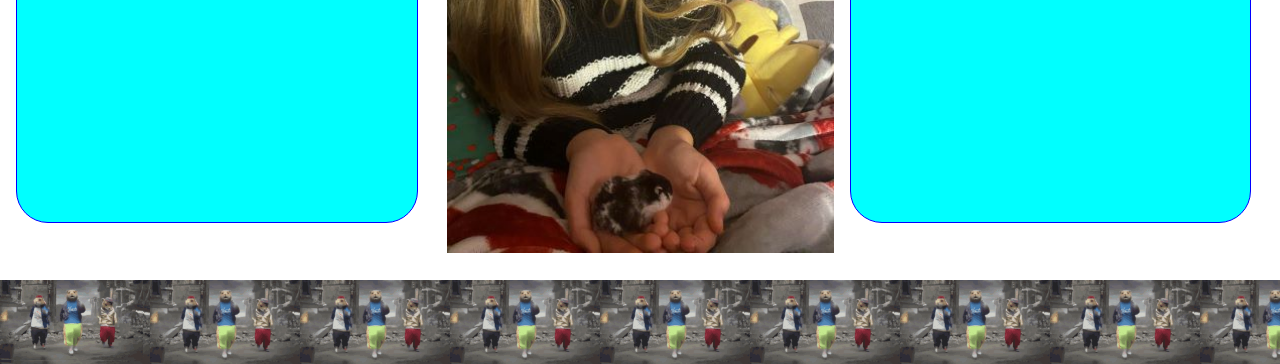
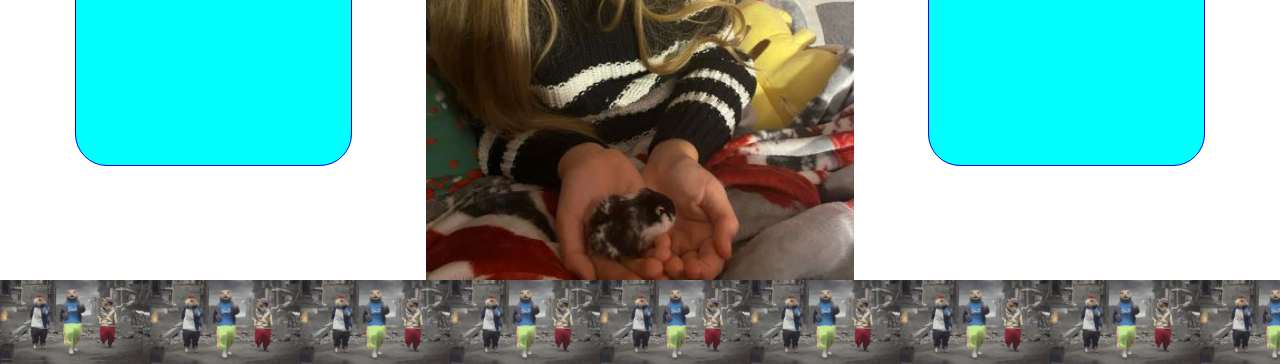
Before and after one commit to ToeCrow/examen-bootcamp, a plain HTML site: page index.html in a window 1280 px wide. Shown: the part 436-800 px from the top of the page. Drawn offline with Linux system fonts and the light colour scheme.

Commit message:
Så när jag kommer med hem utan att förstöra den mer

```diff
--- a/index.html
+++ b/index.html
@@ -26,7 +26,7 @@
  </header>
 
  <button class="left-button">
-  <a href="">Tryck här för att se gulliga bilder</a>
+  <a href="bilder.html">Tryck här för att se gulliga bilder</a>
   </button>
 
  <main id="main-content" class="main-start">
--- a/styles.css
+++ b/styles.css
@@ -22,10 +22,15 @@ a:focus {
 body {
  margin: 0;
  padding: 0;
- display: flex;
+ display: grid;
  flex-direction: column;
- /* align-items: center; */
  height: 100vh;
+ grid-template-areas:
+ "header"
+ "left-button"
+ "main"
+ "right-button"
+ "footer";
 }
 
 /* header */
@@ -34,7 +39,7 @@ header {
  color: yellow;
  top: 0;
  padding: 1rem 1rem .25rem 1rem;
- /* width: 100vw; */
+ grid-area: header;
 }
 
 .oreo-h1 {
@@ -70,7 +75,26 @@ nav ul li a {
 }
 
 main {
- align-self: center;
+ grid-area: main;
+
+}
+
+.hero {
+ display: flex;
+
+}
+
+.hero img {
+ justify-self: center;
+
+}
+
+.left-button {
+ grid-area: left-button;
+}
+
+.right-button {
+ grid-area: right-button;
 }
 
 .left-button,
@@ -113,10 +137,6 @@ html {
  font-size: 12px;
 }
 
-.hero img {
- height: 100%;
-}
-
 body {
  display: grid;
  grid-template-areas:
@@ -135,32 +155,28 @@ header{
   grid-area: main;
  }
 
+ #hero img {
+  height: 100%;
+  object-fit: contain;
+ }
+
 .left-button,
 .right-button {
- height: 80%;
+ height: 40%;
  width: 90%;
- grid-area: left-button;
- /* border: 1px solid blue;
- background-color: aqua;
- font-size: clamp(1rem, 2vw + 1rem, 2rem);
- border-radius: 2rem;
- margin: 1rem; */
+ align-self: center;
+ justify-self: center;
 }
 
 
-/* .left-button {
+.left-button {
  grid-area: left-button;
 }
 
 .right-button {
  grid-area: right-button;
-} */
+}
 
-
-.right-button {
- position: relative;
- top: 20rem;
-}
 
 footer {
  position: relative;
@@ -179,7 +195,7 @@ footer {
  }
 
 #hem {
- height: 100vh;
+ /* height: 100vh; */
  display: grid;
  grid-template-rows: auto 1fr auto; /* Header, main, footer */
  grid-template-columns: 1fr auto 1fr;
@@ -193,37 +209,38 @@ header{
  grid-area: header;
  }
 
-
-
 /* Main */
 .main-start {
  grid-area: main;
- display: grid;
- grid-template-columns: 1fr auto 1fr;
  align-items: center;
  justify-items: center;
+ height: 100%;
 }
 
 #hero img {
+ max-width: 100%; /* Använd max bredd för att passa i layouten */
  height: 100%;
+ margin: 0 auto;
+ object-fit: contain;
 }
 
 #hero {
  padding: 0;
  margin:0;
  height: 100%;
- grid-column: 2;
 }
 
 .left-button,
 .right-button {
- height: 80%;
- width: 90%;
+ height: 60%;
+ width: 65%;
  border: 1px solid blue;
  background-color: aqua;
  font-size: clamp(1rem, 2vw + 1rem, 2rem);
  border-radius: 2rem;
  margin: 1rem;
+ justify-self: center;
+ align-self: center;
 }
 
 .left-button a,
```
